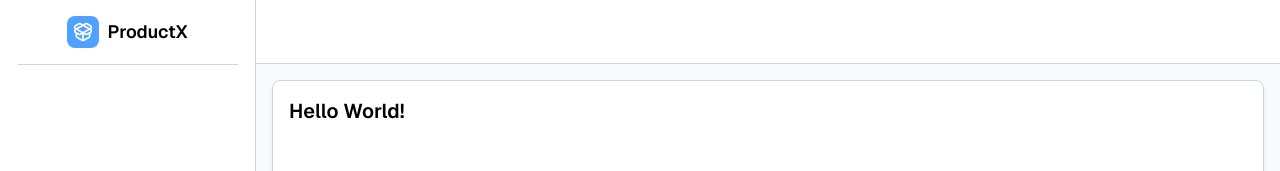
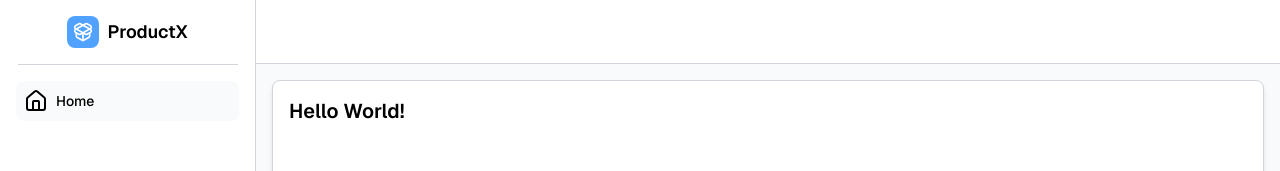
Before and after one commit to gustavoarantesdev/productX, a Next.js app: page / in a window 1280 px wide. Shown: the top 171 px of the page. Built offline with nearby package versions, Linux system fonts and the light colour scheme.

Commit message:
feat: adiciona uso do componente de links

```diff
--- a/src/components/layout/SideBar.tsx
+++ b/src/components/layout/SideBar.tsx
@@ -1,4 +1,5 @@
 import { PackageOpen } from "lucide-react";
+import NavLinks from "./nav-links";
 
 export default function SideBar() {
   return (
@@ -15,11 +16,7 @@ export default function SideBar() {
 
       {/* Links */}
       <div className="p-4">
-        <ul className="mx-auto mt-3 space-y-4">
-          <li>
-            <a href=""></a>
-          </li>
-        </ul>
+      <NavLinks />
       </div>
     </aside>
   );
```
